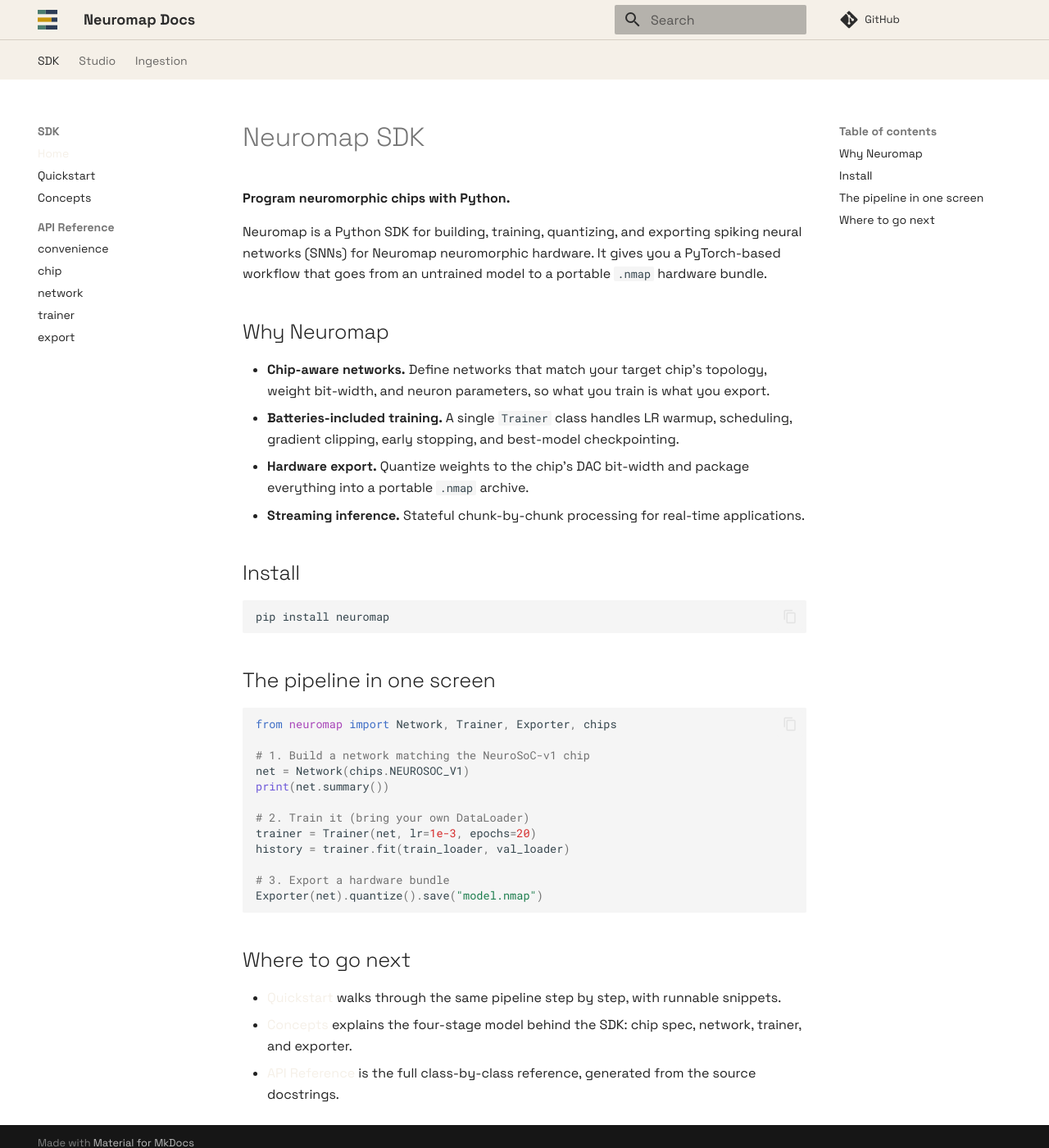
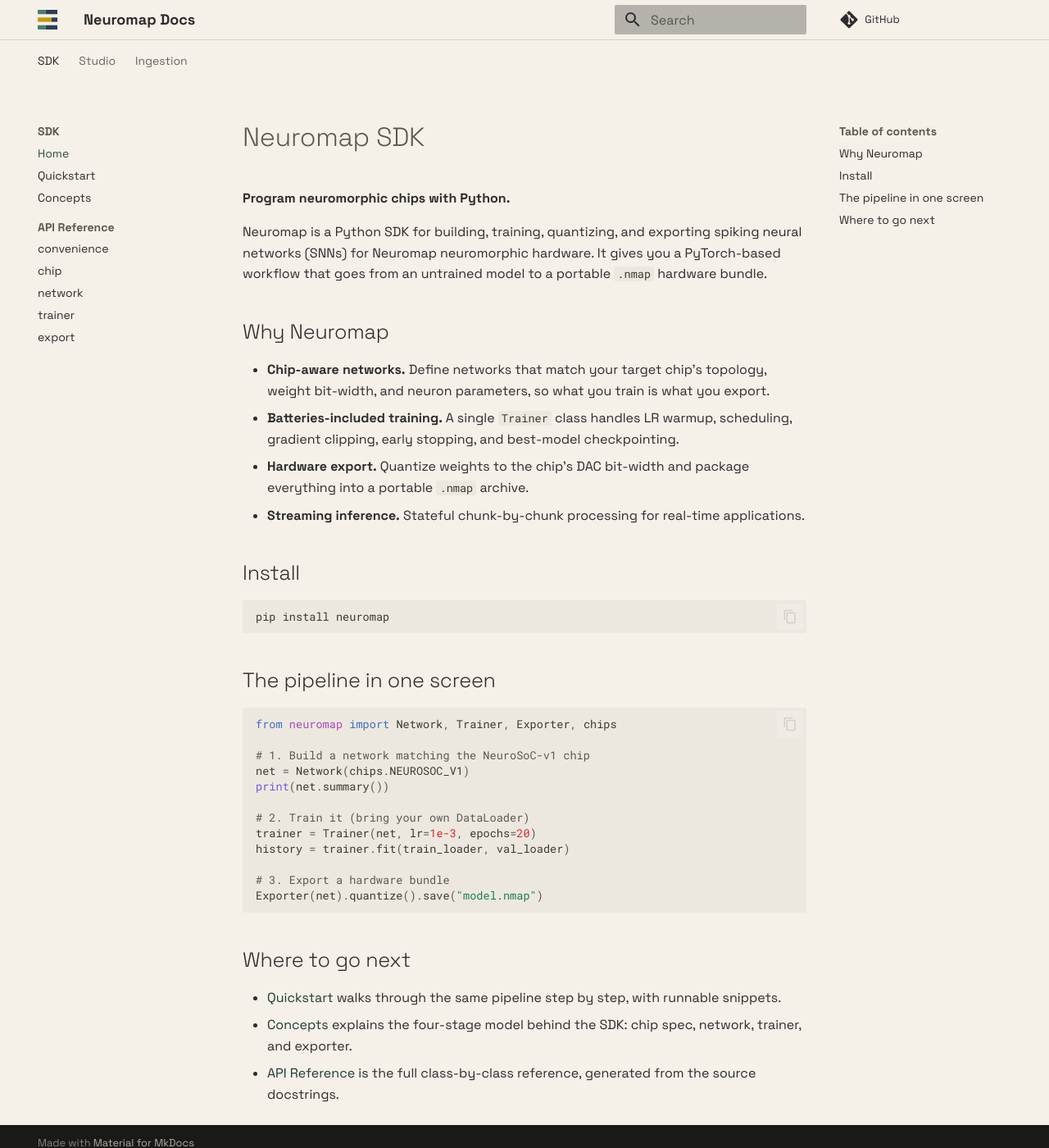
Before and after one commit to Neuromap-Computing/neuromap-sdk, an MkDocs documentation site: the page built from docs/docs/index.md, in a window 1280 px wide and 1400 px high. Shown: the whole window at 82% size. Built offline with MkDocs 1.6.1 and Material for MkDocs 9.7.7, drawn with Linux system fonts in a browser that asks for light colours; comment, search, counter and statistics services are not loaded.

Commit message:
art: style the links

```diff
--- a/docs/docs/stylesheets/extra.css
+++ b/docs/docs/stylesheets/extra.css
@@ -8,7 +8,8 @@
  * https://squidfunk.github.io/mkdocs-material/setup/changing-the-colors/#custom-colors
  */
 
-:root {
+:root,
+[data-md-color-scheme="default"] {
   /* Primary — header + nav tabs. */
   --md-primary-fg-color: #f5f0e8;
   --md-primary-fg-color--light: #faf6ee;
@@ -40,8 +41,8 @@
   --md-footer-fg-color--light: #b5aca0;
   --md-footer-fg-color--lighter: #8b8278;
 
-  /* Typeset link color, so inline prose links read as brand navy. */
-  --md-typeset-a-color: #3d4f6b;
+  /* Typeset link color */
+  --md-typeset-a-color: #1e3b32;
 }
 
 /* The cream banner matches the page background, so add a hairline rule to
@@ -49,6 +50,12 @@
    Material's scroll shadow appears). */
 .md-header {
   border-bottom: 1px solid #d6cfc4;
+}
+
+/* Material reuses the typeset link color for the active nav/TOC item */
+.md-nav__item .md-nav__link--active,
+.md-nav__item .md-nav__link--active code {
+  color: #2f4d44;
 }
 
 /* Admonitions recolored onto the brand accents rather than Material's
--- a/docs/mkdocs.yml
+++ b/docs/mkdocs.yml
@@ -20,7 +20,7 @@
     - navigation.sections
 
 extra_css:
-  - stylesheets/extra.css
+  - stylesheets/extra.css?v=5
 
 plugins:
   - search
```
